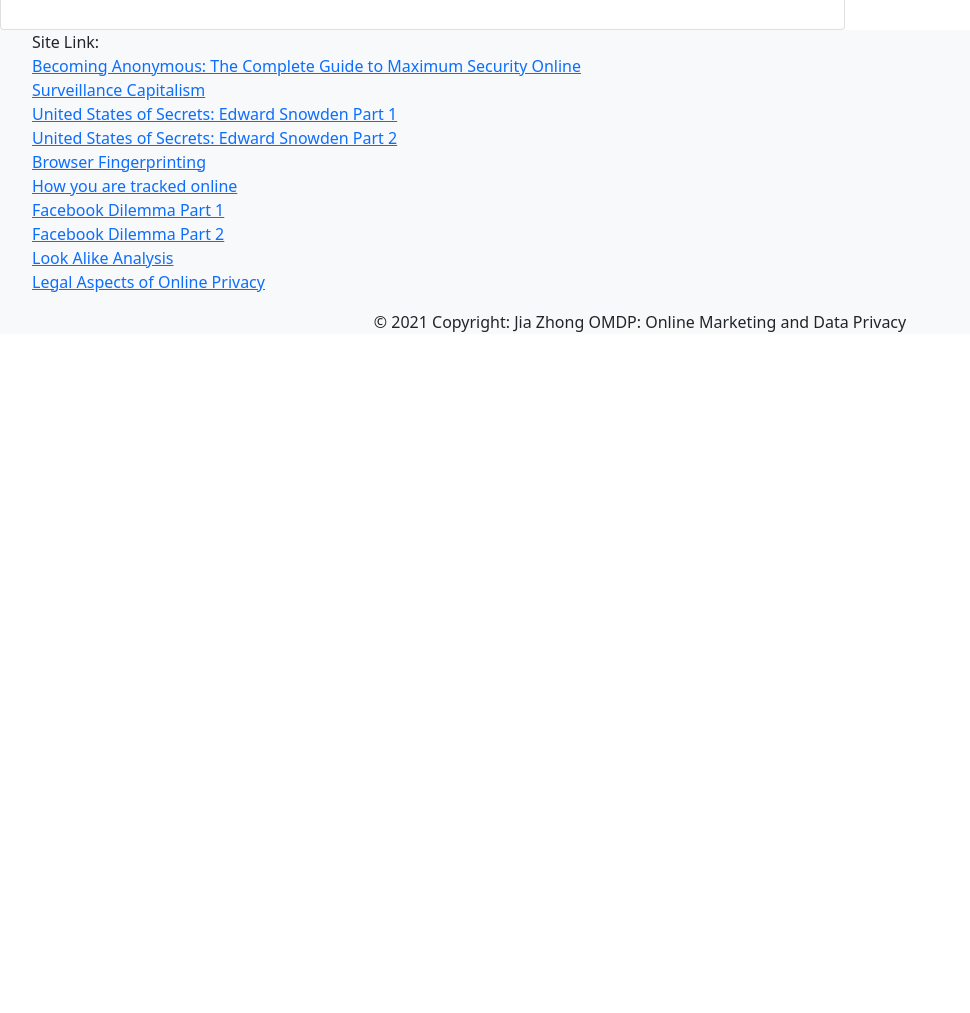
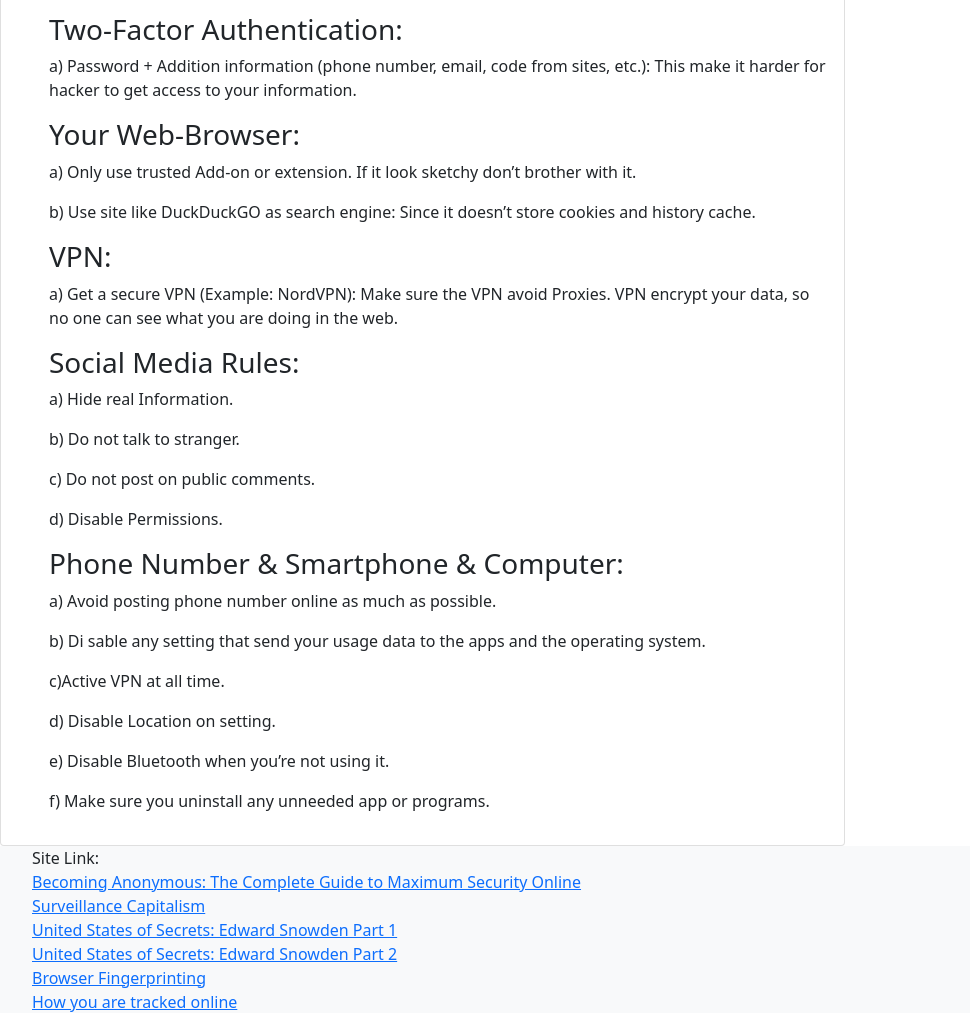
Before and after one commit to JiaLongZhong/OMDP, a plain HTML site: page Anonymous.html in a window 1280 px wide. Shown: the part 745-1758 px from the top of the page, without its empty margins (0-970 px from the left). Before the commit the page ends 1079 px from the top, so only its background shows below. Drawn offline with nearby package versions, Linux system fonts and the light colour scheme.

Commit message:
Add more content to Anonymous.html

```diff
--- a/Anonymous.html
+++ b/Anonymous.html
@@ -59,13 +59,32 @@
                 <p>Whenever you go to any website, your privacy maybe invade by your government or companies like Google and Facebook. The companies then sell your information they obtain from your devices to third-party organizations. Disclaimer: The more security you have the less convenient your life become, because you must do more work to become more secure. But everyone must be able to do the Basic Privacy.</p>
                 <h2>Basic Privacy:</h2>
                 <ul style="list-style-type:none;">
-                <li><h3>Password</h3></li>
+                <li><h3>Password:</h3></li>
                 <li><p>a) Strong Password: https://howsecureismypassword.net/  help you identify the strength of your password.</p></li>
                 <li><p>b) Secure question should not be answer truthfully: Hacker can search up your personal information that may deal with your security question.b)	Secure question should not be answer truthfully: Hacker can search up your personal information that may deal with your security question.</p></li>
                 <li><p>c) Don’t use short PIN: use a password with symbol, characters, and numbers.</p></li>
                 <li><p>d) Use Password Manager: To keep track of your password and security question.</p></li>
+                <li><h3>Two-Factor Authentication:</h3></li>
+                <li><p>a) Password + Addition information (phone number, email, code from sites, etc.): This make it harder for hacker to get access to your information.</p></li>
+                <li><h3>Your Web-Browser:</h3></li>
+                <li><p>a) Only use trusted Add-on or extension. If it look sketchy don’t brother with it.</p></li>
+                <li><p>b)	Use site like DuckDuckGO as search engine: Since it doesn’t store cookies and history cache.</p></li>
+                <li><h3>VPN:</h3></li>
+                <li><p>a)  Get a secure VPN (Example: NordVPN): Make sure the VPN avoid Proxies. VPN encrypt your data, so no one can see what you are doing in the web. </p></li>
+                <li><h3>Social Media Rules:</h3></li>
+                <li><p>a)  Hide real Information.</p></li>
+                <li><p>b)  Do not talk to stranger.</p></li>
+                <li><p>c)  Do not post on public comments.</p></li>
+                <li><p>d)  Disable Permissions.</p></li>
+                <li><h3>Phone Number & Smartphone & Computer:</h3></li>
+                <li><p>a) Avoid posting phone number online as much as possible.</p></li>
+                <li><p>b) Di sable any setting that send your usage data to the apps and the operating system.</p></li>
+                <li><p>c)Active VPN at all time.</p></li>
+                <li><p>d) Disable Location on setting.</p></li>
+                <li><p>e) Disable Bluetooth when you’re not using it.</p></li>
+                <li><p>f) Make sure you uninstall any unneeded app or programs.</p></li>
                 </ul>
-                </div>
+            </div>
         </div>
     </div>
     <div class="col-4">
```
